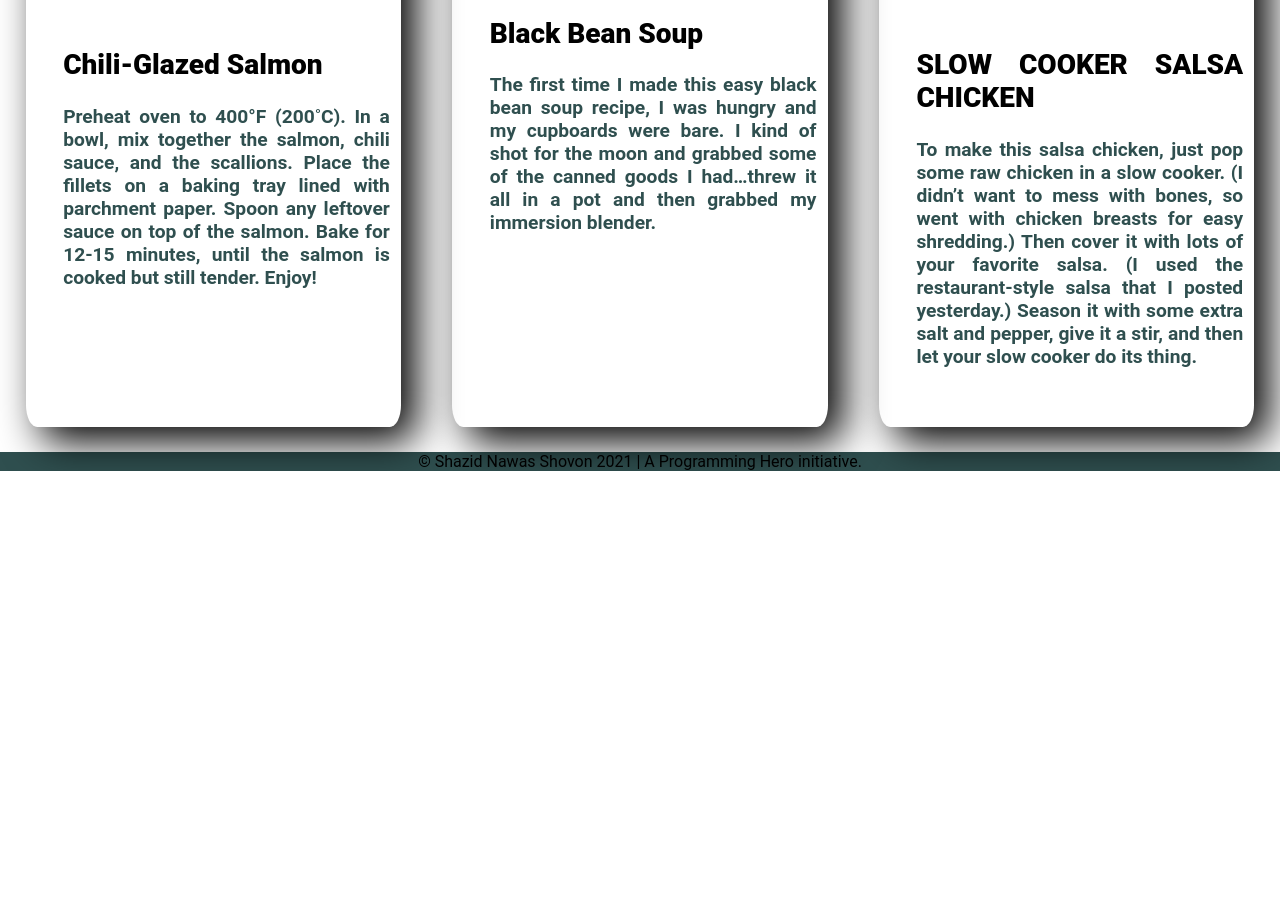
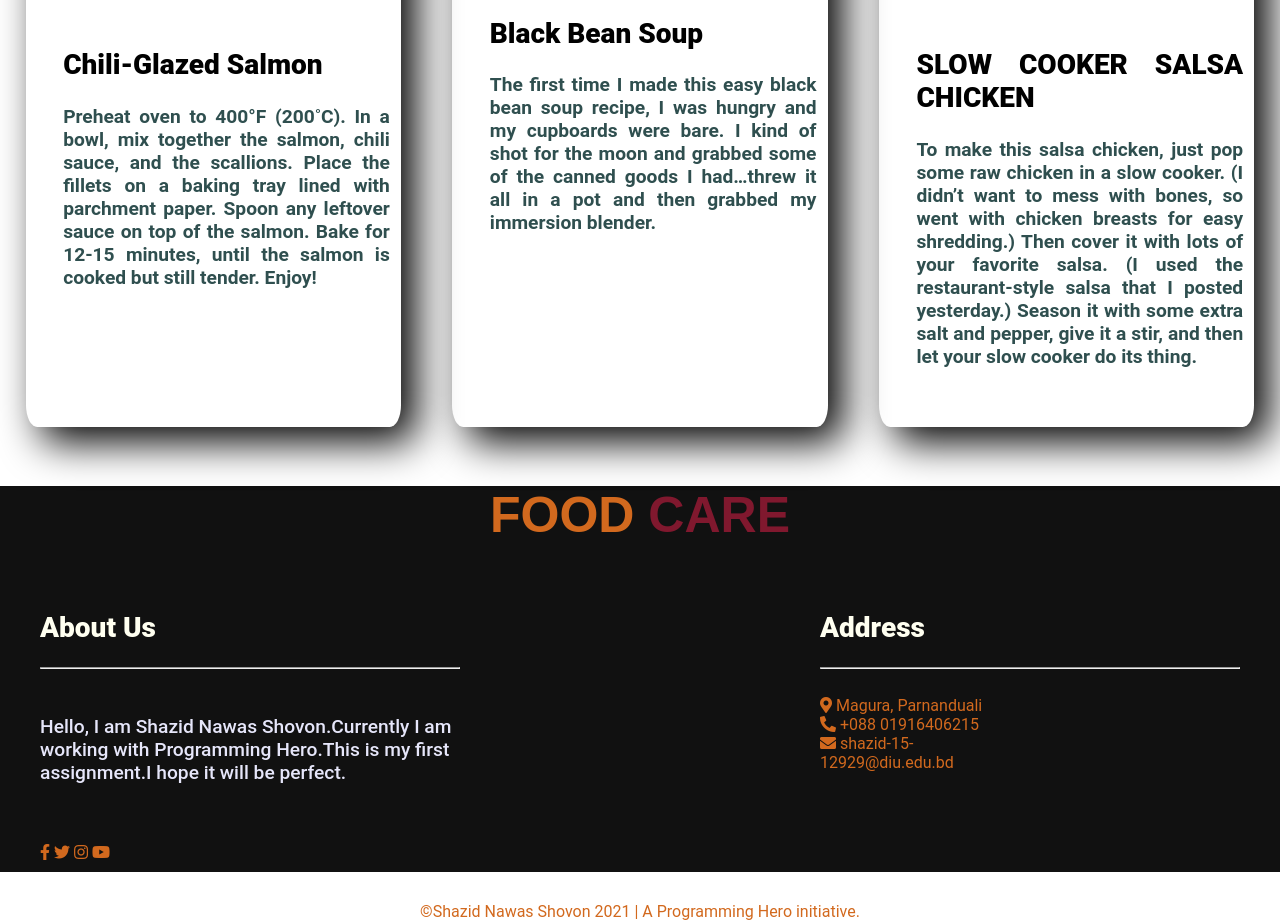
Before and after one commit to ShazidNawasShovon/Web-Assingment-01-Food-Network, a plain HTML site: page index.html in a window 1280 px wide. Shown: the part 2427-3348 px from the top of the page. Before the commit the page ends 2898 px from the top, so only its background shows below. Drawn offline with Linux system fonts and the light colour scheme; a web font is replaced by a local one.

Commit message:
work for extra point

```diff
--- a/index.html
+++ b/index.html
@@ -7,6 +7,7 @@
     <title>FOOD-CARE</title>
     <link rel="shortcut icon" href="images/icon/dish.png" type="image/x-icon">
     <link rel="stylesheet" href="style.css">
+    <link rel="stylesheet" href="https://cdnjs.cloudflare.com/ajax/libs/font-awesome/5.15.3/css/all.min.css"/>
     <link rel="preconnect" href="https://fonts.googleapis.com">
     <link rel="preconnect" href="https://fonts.gstatic.com" crossorigin>
     <link href="https://fonts.googleapis.com/css2?family=Otomanopee+One&display=swap" rel="stylesheet">
@@ -54,8 +55,8 @@
         </div>
     </section>
     <section class="my-recipies">
-        <h1 id="center"><span class="text-color">My Recipices</span></h1>
-        <p id="center">
+        <h1 class="center"><span class="text-color">My Recipices</span></h1>
+        <p class="center">
             Some Of my personal Recipices show here. <br>
             You can also others Recipices.
         </p>
@@ -97,11 +98,53 @@
 
     </div>
     </section>
-    <footer>
-        <div class="main-content">
+    <footer class="first-footer">
+        <h1 class="center"><span class="text-color">FOOD </span><span id="food-care"> CARE</span></h1>
+        <section class="extra-point">
+            <div class="main-content">
+                <div class="left box">
+                    <h2 class="color1">About Us</h2>
+                    <hr>
+                    <br>
+                    <p class="tex">
+                      Hello, I am Shazid Nawas Shovon.Currently I am working with Programming Hero.This is my first assignment.I hope it will be perfect.
+                    </p>
+                    <div class="sotial">
+                        <a href="https://www.facebook.com/shazidnawas.shovon" target="_blank" rel="noopener noreferrer"><span class="fab fa-facebook-f"></span></a></a>
+                        <a href="https://twitter.com/"><span class="fab fa-twitter"></span></a>
+                  <a href="https://instagram.com/"><span class="fab fa-instagram"></span></a>
+                  <a href="https://youtube.com/"><span class="fab fa-youtube"></span></a>
+                    </div>
 
-        </div>
-        © Shazid Nawas Shovon 2021 | A Programming Hero initiative.
+                </div>
+                <div class="right box">
+                    <h2 class="color1">Address</h2>
+                    <hr>
+                    <br>
+                    <div class="content">
+                        <div class="place">
+                            <span class="fas fa-map-marker-alt"></span>
+                            <span class="text">  Magura, Parnanduali</span>
+                            <br>
+                        </div>
+                        <div class="phone">
+                            <span class="fas fa-phone-alt"></span>
+                             <span class="text">+088 01916406215</span>
+                             <br>
+                        </div>
+                        <div class="email">
+                            <span class="fas fa-envelope"></span>
+                              <span class="text">shazid-15-12929@diu.edu.bd</span>
+                            <br>
+                          </div>
+                    </div>
+                </div>
+            </div>
+
+        </section>
+    </footer>
+    <footer class="copyright">
+        <span class="center">©Shazid Nawas Shovon 2021 | A Programming Hero initiative.</span>
     </footer>
 </body>
 </html>
--- a/style.css
+++ b/style.css
@@ -63,7 +63,7 @@ span {
   padding: 2%;
   box-shadow: 10px 10px 10px burlywood;
 }
-#center {
+.center {
   text-align: center;
 }
 .border-round {
@@ -84,8 +84,39 @@ span {
   text-align: justify;
 }
 .main-content {
+  display: flex;
+  flex-basis: 50%;
+  padding: 10px 10px;
+  margin: 30px;
 }
 footer {
+}
+.first-footer {
+  background: #111;
+  bottom: 0px;
+  width: 100%;
+}
+.copyright {
   text-align: center;
-  background: darkslategray;
 }
+.tex {
+  color: lavender;
+  font-weight: 500;
+  text-align: initial;
+}
+.left {
+  width: 50%;
+}
+.right {
+  width: 50%;
+  padding-left: 30%;
+}
+.color1 {
+  color: ivory;
+}
+.content {
+  width: 50%;
+}
+.sotial {
+  width: 50%;
+}
```
